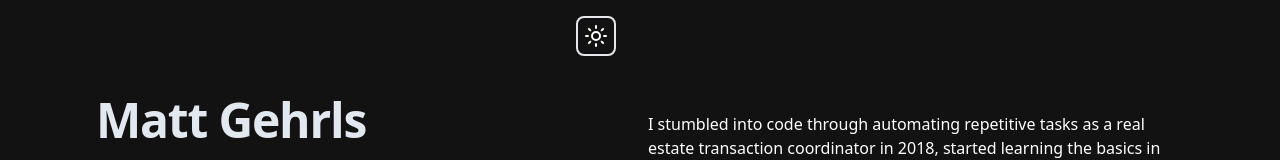
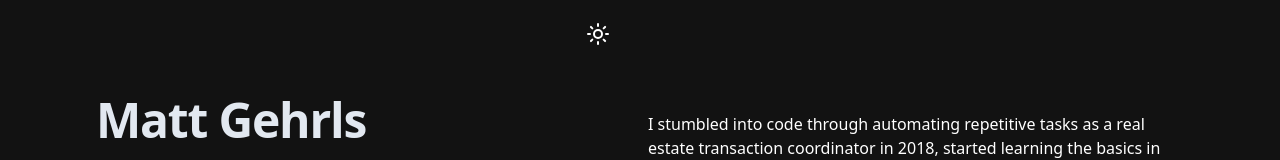
Before and after one commit to mgehrls/mattgehrls, a Next.js app: page / in a window 1280 px wide. Shown: the top 160 px of the page. Built offline with nearby package versions, Linux system fonts and the light colour scheme.

Commit message:
removed unused classes

```diff
--- a/components/ThemeChanger.tsx
+++ b/components/ThemeChanger.tsx
@@ -7,7 +7,7 @@ export const ThemeChanger = () => {
     <div className="absolute top-4 right-4">
       {theme === "light" ? (
         <button
-          className="text-lightModeText border-2 border-lightModeText p-[6px] rounded-lg hover:scale-110 transition-all duration-150 ease-in-out"
+          className="p-[6px] rounded-lg hover:scale-110 transition-all duration-150 ease-in-out"
           onClick={() => setTheme("dark")}
         >
           <Moon />
@@ -15,7 +15,7 @@ export const ThemeChanger = () => {
         </button>
       ) : (
         <button
-          className="border-2 p-[6px] border-darkModeBodyText rounded-lg hover:scale-110 transition-all duration-150 ease-in-out"
+          className="p-[6px] rounded-lg hover:scale-110 transition-all duration-150 ease-in-out"
           onClick={() => setTheme("light")}
         >
           <Sun />
```
